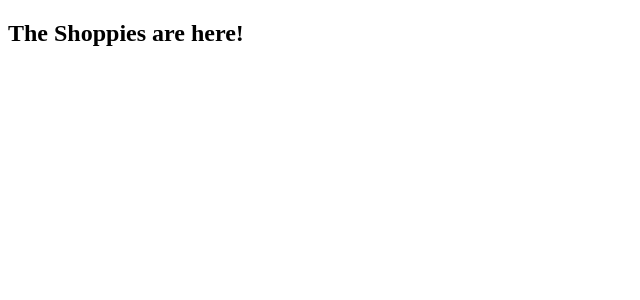
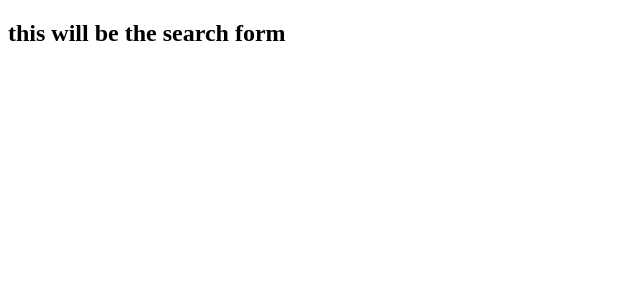
Before and after one commit to JJHPhoto/the-shoppies, a React (Create React App) app in the folder client/: page / in a window 1280 px wide. Shown: the top 300 px of the page, without its empty margins (0-640 px from the left). Built offline with nearby package versions, Linux system fonts and the light colour scheme.

Commit message:
Added components and pages folders to client app.

```diff
--- a/client/src/App.js
+++ b/client/src/App.js
@@ -1,9 +1,10 @@
 import React from "react";
+import SearchPage from "./pages/SearchPage";
 
 function App() {
   return (
     <div className="App">
-      <h2>The Shoppies are here!</h2>
+      <SearchPage />
     </div>
   );
 }
--- /dev/null
+++ b/client/src/components/SearchForm.js
@@ -0,0 +1,11 @@
+import React from "react";
+
+function SearchForm() {
+  return (
+    <div>
+      <h2>this will be the search form</h2>
+    </div>
+  );
+}
+
+export default SearchForm;
--- /dev/null
+++ b/client/src/pages/SearchPage.js
@@ -0,0 +1,12 @@
+import React from "react";
+import SearchForm from "../components/SearchForm";
+
+function SearchPage() {
+  return (
+    <div>
+      <SearchForm />
+    </div>
+  );
+}
+
+export default SearchPage;
```
